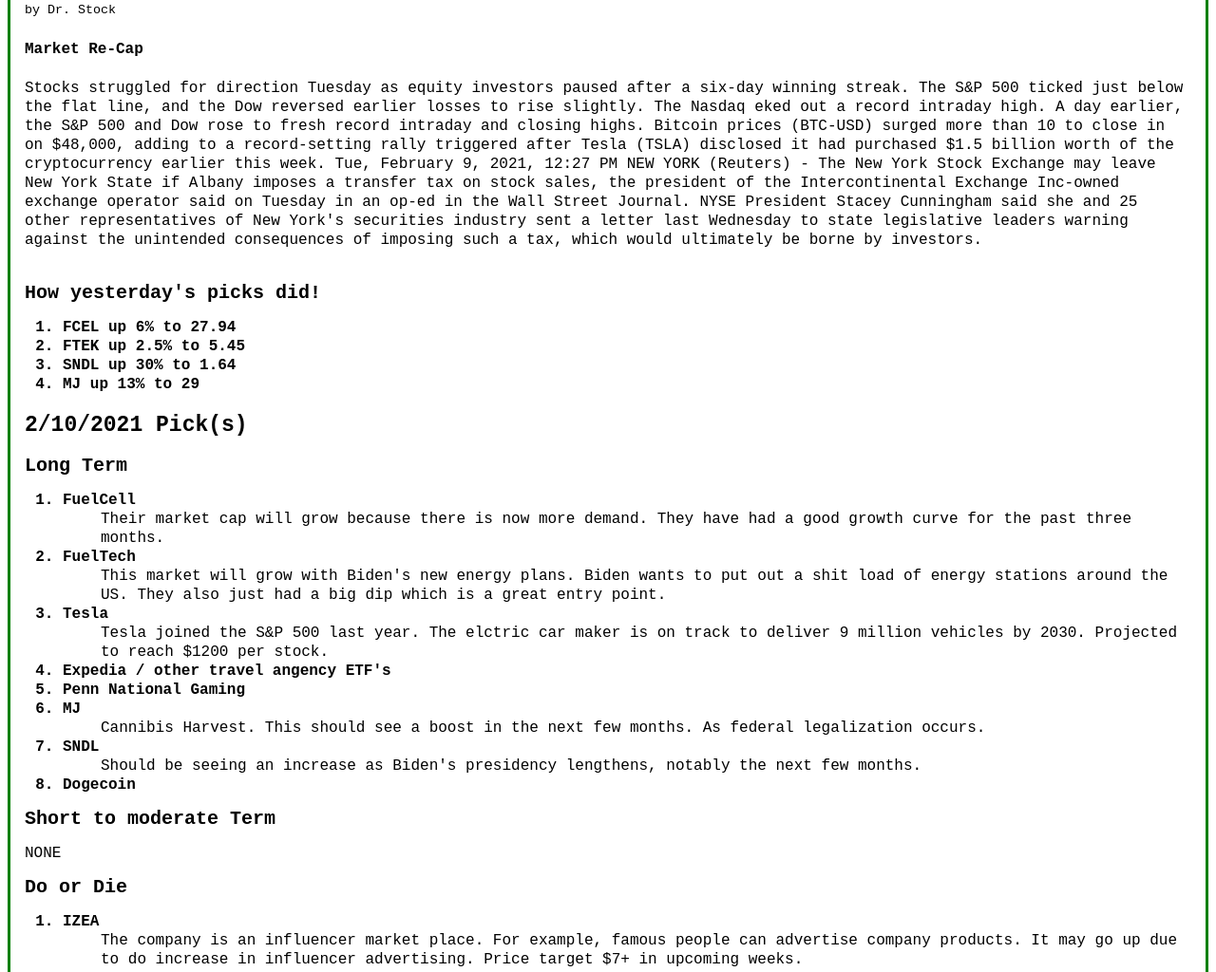
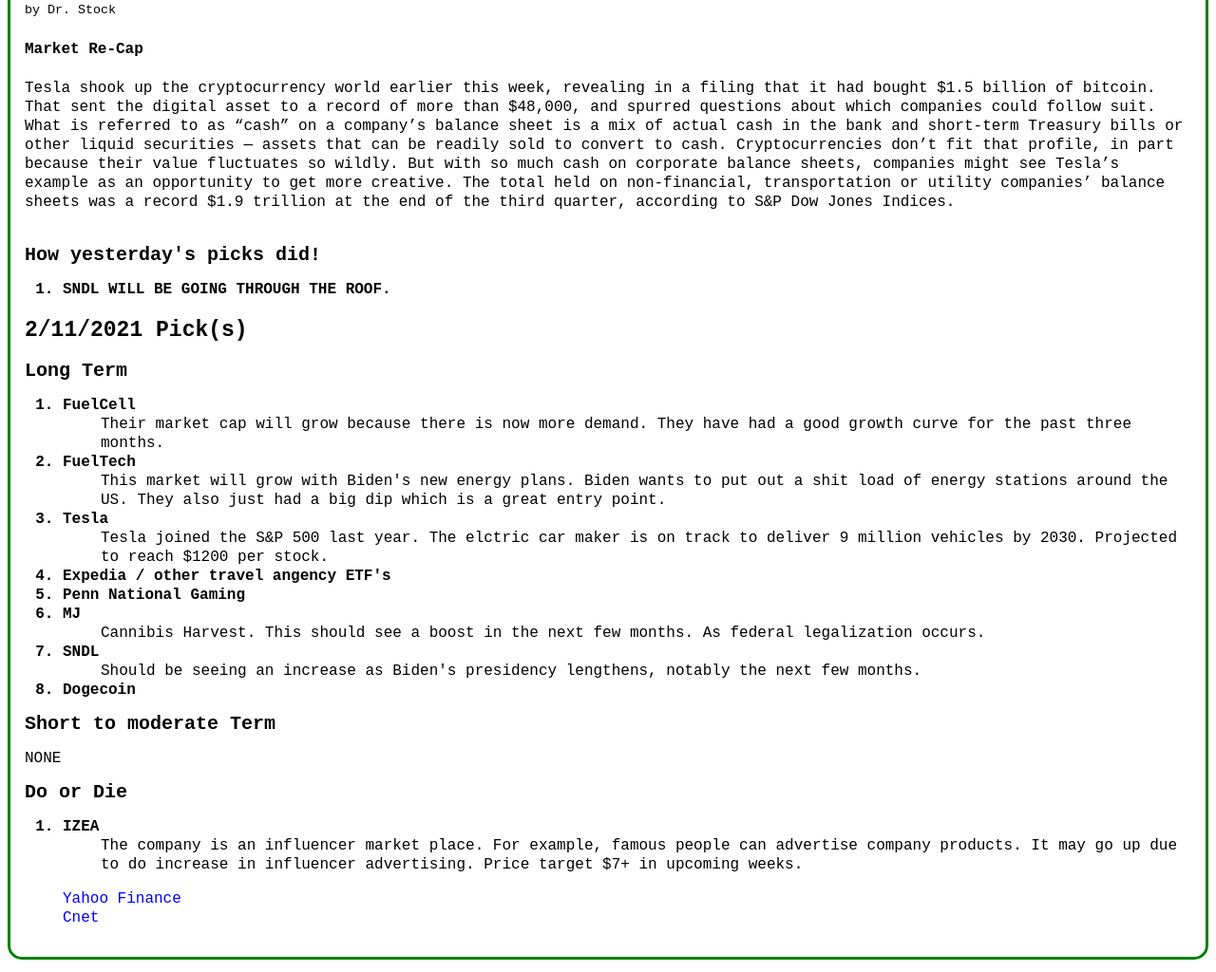
Before and after one commit to DrStockies/DrStockies.github.io, a plain HTML site: page index.html in a window 1280 px wide. Shown: the part 182-1206 px from the top of the page at 95% size. Drawn offline with Linux system fonts and the light colour scheme.

Commit message:
Add files via upload

```diff
--- a/index.html
+++ b/index.html
@@ -9,6 +9,70 @@
 	<h1 id="mainHeader">Dr. Stock's News and Daily Picks</h1>
 </header>
 <section>
+
+	<article class="article">
+
+		<h2>February 2/11/2021</h2>
+		<small>by Dr. Stock</small>
+		<h4>Market Re-Cap</h4>
+
+		<p>Tesla shook up the cryptocurrency world earlier this week, revealing in a filing that it had bought $1.5 billion of bitcoin. That sent the digital asset to a record of more than $48,000, and spurred questions about which companies could follow suit. What is referred to as “cash” on a company’s balance sheet is a mix of actual cash in the bank and short-term Treasury bills or other liquid securities — assets that can be readily sold to convert to cash. Cryptocurrencies don’t fit that profile, in part because their value fluctuates so wildly. But with so much cash on corporate balance sheets, companies might see Tesla’s example as an opportunity to get more creative. The total held on non-financial, transportation or utility companies’ balance sheets was a record $1.9 trillion at the end of the third quarter, according to S&P Dow Jones Indices.</p>
+		<br>
+		<header>How yesterday's picks did!</header>
+		<ol>
+			<li>SNDL WILL BE GOING THROUGH THE ROOF.</li>
+		</ol>
+
+
+
+
+
+
+		<h3 class="TPs">2/11/2021 Pick(s)</h3>
+		<header>Long Term</header>
+		<ol>
+			<li>FuelCell</li>
+			<ul>
+				Their market cap will grow because there is now more demand. They have had a good growth curve for the past three months.
+			</ul>
+			<li>FuelTech</li>
+			<ul>
+				This market will grow with Biden's new energy plans. Biden wants to put out a shit load of energy stations around the US. They also just had a big dip which is a great entry point.
+			</ul>
+			<li>Tesla</li>
+			<ul> Tesla joined the S&P 500 last year. The elctric car maker is on track to deliver 9 million vehicles by 2030. Projected to reach $1200 per stock.</ul>
+			<li>Expedia / other travel angency ETF's</li>
+			<li>Penn National Gaming</li>
+			<li>MJ</li>
+			<ul>
+				Cannibis Harvest. This should see a boost in the next few months. As federal legalization occurs.
+			</ul>
+			<li>SNDL</li>
+			<ul>
+				Should be seeing an increase as Biden's presidency lengthens, notably the next few months.
+			</ul>
+			<li>Dogecoin</li>
+		</ol>
+		<header>Short to moderate Term</header>
+
+		<p>NONE</p>
+
+		<header>Do or Die</header>
+		<ol>
+			<li>IZEA</li>
+			<ul>The company is an influencer market place. For example, famous people can advertise company products. It may go up due to do increase in influencer advertising. Price target $7+ in upcoming weeks.</ul>
+		</ol>
+
+		<ul>
+			<a href="https://finance.yahoo.com/" target="_blank">Yahoo Finance</a>
+			<br>
+			<a href="https://www.cnet.com/" target="_blank">Cnet</a>
+		</ul>
+
+	</article>
+
+
+	<br>
 
 	<article class="article">
 
```
